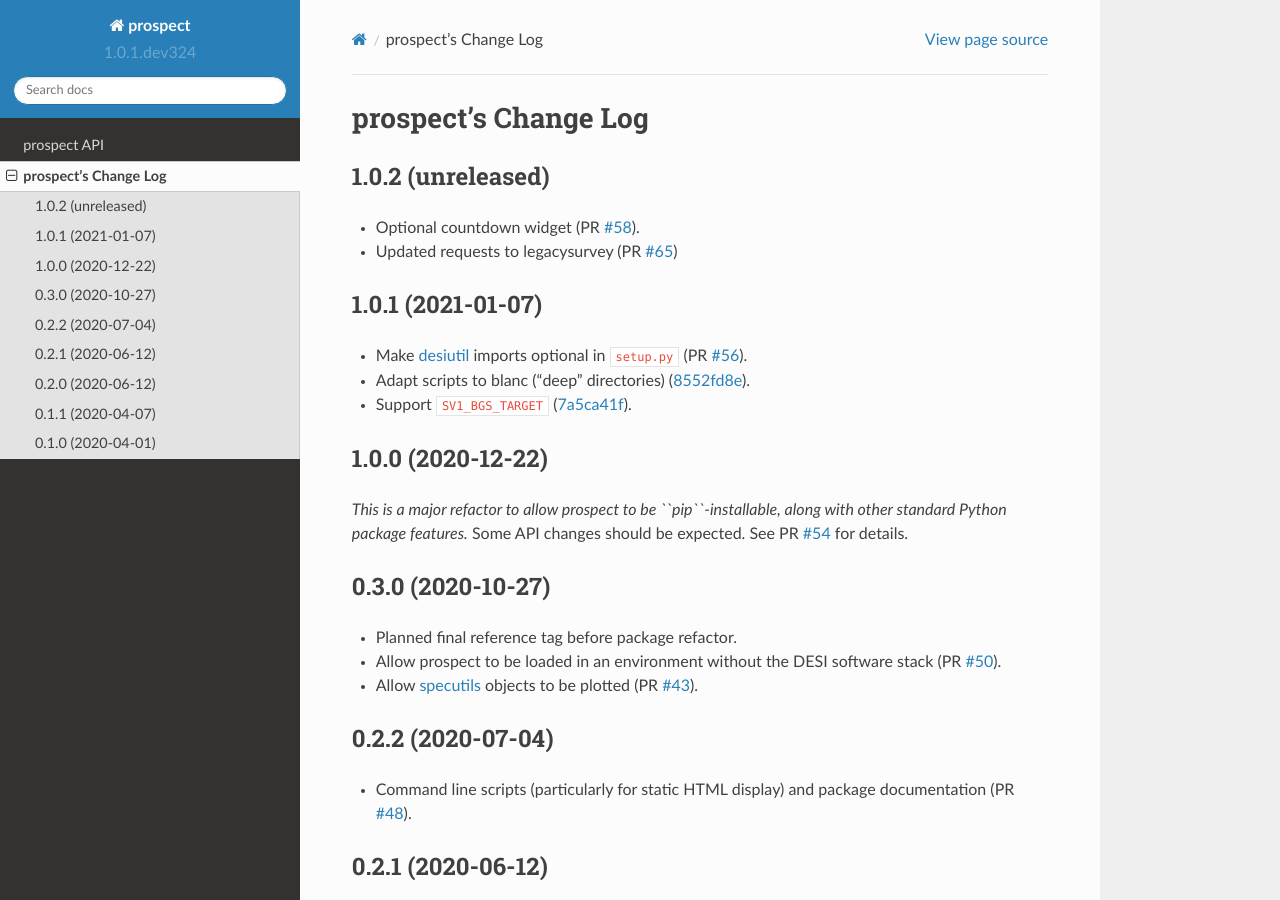
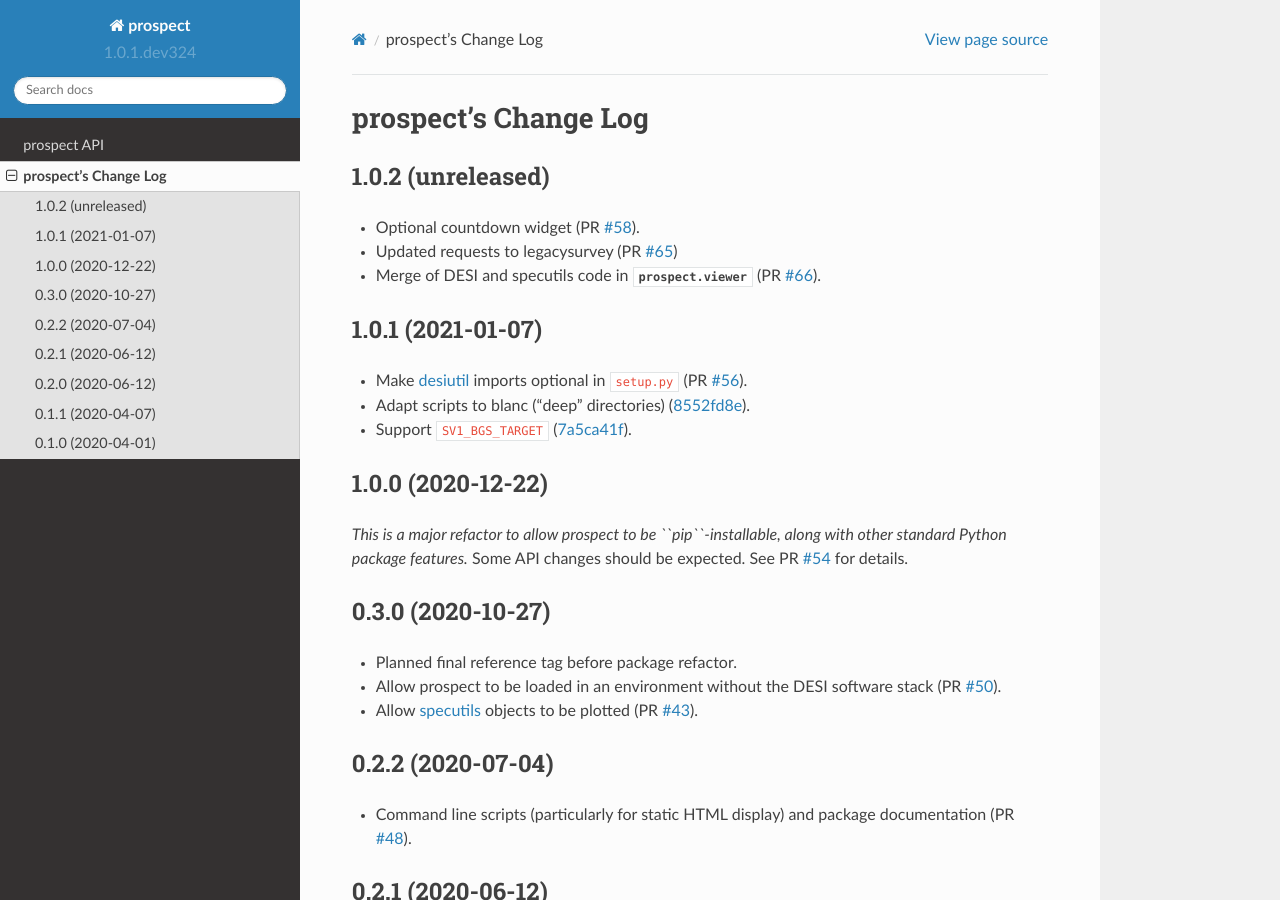
Before and after one commit to desihub/prospect, a Sphinx documentation site: the page built from doc/changes.rst, in a window 1280 px wide and 900 px high. Built offline with Sphinx 7.4.7 and the Read the Docs theme 2.0.0, drawn with Linux system fonts in a browser that asks for light colours.

Commit message:
update change log

```diff
--- a/doc/changes.rst
+++ b/doc/changes.rst
@@ -7,10 +7,11 @@ prospect's Change Log
 
 * Optional countdown widget (PR `#58`_).
 * Updated requests to legacysurvey (PR `#65`_)
+* Merge of DESI and specutils code in :mod:`prospect.viewer` (PR `#66`_).
 
 .. _`#58`: https://github.com/desihub/prospect/pull/58
 .. _`#65`: https://github.com/desihub/prospect/pull/65
-
+.. _`#66`: https://github.com/desihub/prospect/pull/66
 
 1.0.1 (2021-01-07)
 ------------------
```
